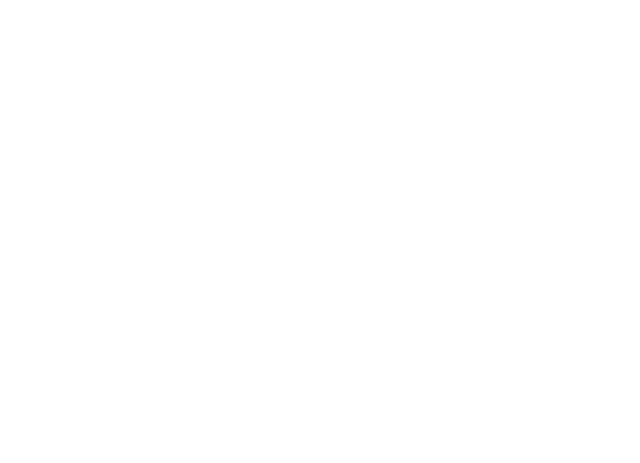
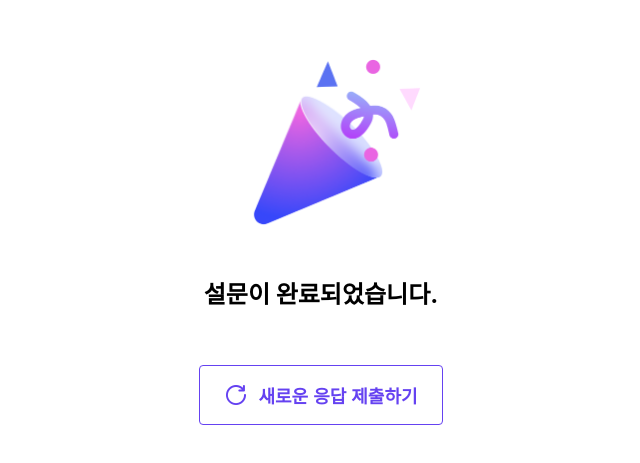
Before and after one commit to jeongmyeonghyeon/mini-survey-project-again, a React (Create React App) app: page /done/1 in a window 1280 px wide. Before the commit this address had no page. Shown: the part 153-616 px from the top of the page, without its empty margins (319-959 px from the left). Built offline with nearby package versions, Linux system fonts and the light colour scheme; the HTML template or start-up script is replaced by a standard one.

Commit message:
응답 완료 페이지 구현

```diff
--- a/src/App.js
+++ b/src/App.js
@@ -9,7 +9,7 @@
       <AppWrapper>
         <Box>
           <Routes>
-            <Route path="/done" element={<CompletionPage />} />
+            <Route path="/done/:surveyId" element={<CompletionPage />} />
             <Route path="/survey/:surveyId" element={<SurveyPage />}>
               <Route path=":step" element={<SurveyPage />} />
             </Route>
--- a/src/components/ActionButtons/ActionButtons.js
+++ b/src/components/ActionButtons/ActionButtons.js
@@ -2,6 +2,7 @@
 import useAnswers from 'hooks/useAnswers';
 import useStep from 'hooks/useStep';
 import useSurveyId from 'hooks/useSurveyId';
+import { useState } from 'react';
 import { useNavigate } from 'react-router-dom';
 import { useRecoilValue } from 'recoil';
 import postAnswers from 'services/postAnswers';
@@ -13,6 +14,7 @@
   const surveyId = useSurveyId();
   const questionsLength = useRecoilValue(questionsLengthState);
   const answers = useAnswers();
+  const [isPosting, setIsPosting] = useState(false);
 
   const isLast = questionsLength - 1 === step;
   const navigate = useNavigate();
@@ -33,11 +35,21 @@
         <Button
           type="TERTIARY"
           onClick={() => {
-            postAnswers(surveyId, answers);
-            navigate('done');
+            setIsPosting(true);
+            postAnswers(surveyId, answers)
+              .then(() => {
+                navigate(`/done/${surveyId}`);
+              })
+              .catch((err) => {
+                // console.log(err);
+                // console.log(err.response);
+                alert('에러가 발생했습니다. 다시 시도해주세요.');
+                setIsPosting(false);
+              });
           }}
+          disabled={isPosting}
         >
-          제출
+          {isPosting ? '제출 중입니다...' : '제출'}
         </Button>
       ) : (
         <Button
--- a/src/pages/CompletionPage/CompletionPage.js
+++ b/src/pages/CompletionPage/CompletionPage.js
@@ -1,10 +1,48 @@
-import { useRecoilValue } from 'recoil';
-import testWithComma from 'stores/test/testWithComma';
+import congrats from 'assets/congrats.png';
+import reload from 'assets/reload.png';
+import Button from 'components/Button';
+import useSurveyId from 'hooks/useSurveyId';
+import { useNavigate } from 'react-router-dom';
+import styled from 'styled-components';
 
 function CompletionPage() {
-  const test = useRecoilValue(testWithComma);
+  const surveyId = useSurveyId();
+  const navigate = useNavigate();
 
-  return <>{test}</>;
+  return (
+    <CompletionPageWrapper>
+      <img src={congrats} alt="congrats" width="209" height="204" />
+      <MidText>설문이 완료되었습니다.</MidText>
+      <ReloadButton
+        type="TERTIARY"
+        onClick={() => {
+          navigate(`/survey/${surveyId}/0`);
+        }}
+      >
+        <img src={reload} alt="reload" width="24" height="24" />
+        새로운 응답 제출하기
+      </ReloadButton>
+    </CompletionPageWrapper>
+  );
 }
 
+const CompletionPageWrapper = styled.div`
+  width: 100%;
+  text-align: center;
+`;
+const MidText = styled.div`
+  font-weight: 700;
+  font-size: 24px;
+  line-height: 28px;
+
+  color: #000000;
+  margin-top: 16px;
+  margin-bottom: 56px;
+`;
+const ReloadButton = styled(Button)`
+  display: inline-flex;
+  align-items: center;
+  gap: 10px;
+`;
+
 export default CompletionPage;
--- a/src/services/postAnswers.js
+++ b/src/services/postAnswers.js
@@ -1,10 +1,7 @@
 import mainApi from 'services/apis/mainApi';
 
 function postAnswers(surveyId, data) {
-  console.log('@postAnswers surveyId', surveyId);
-  console.log('@postAnswers data', data);
-
-  mainApi.post('/answers', { surveyId, data });
+  return mainApi.post('/answers', { surveyId, data });
 }
 
 export default postAnswers;
--- a/src/stores/test/atom.js
+++ /dev/null
@@ -1,8 +0,0 @@
-import { atom } from 'recoil';
-
-const testState = atom({
-  key: 'testState',
-  default: ['a', 'b', 'c', 'd'],
-});
-
-export default testState;
--- a/src/stores/test/testWithComma.js
+++ /dev/null
@@ -1,14 +0,0 @@
-import { selector } from 'recoil';
-
-import testState from './atom';
-
-const testWithComma = selector({
-  key: 'testWithComma',
-  get: ({ get }) => {
-    const abcdArr = get(testState);
-
-    return abcdArr.join(',');
-  },
-});
-
-export default testWithComma;
```
Also changed, not shown: src/assets/congrats.png (added), src/assets/reload.png (added).
